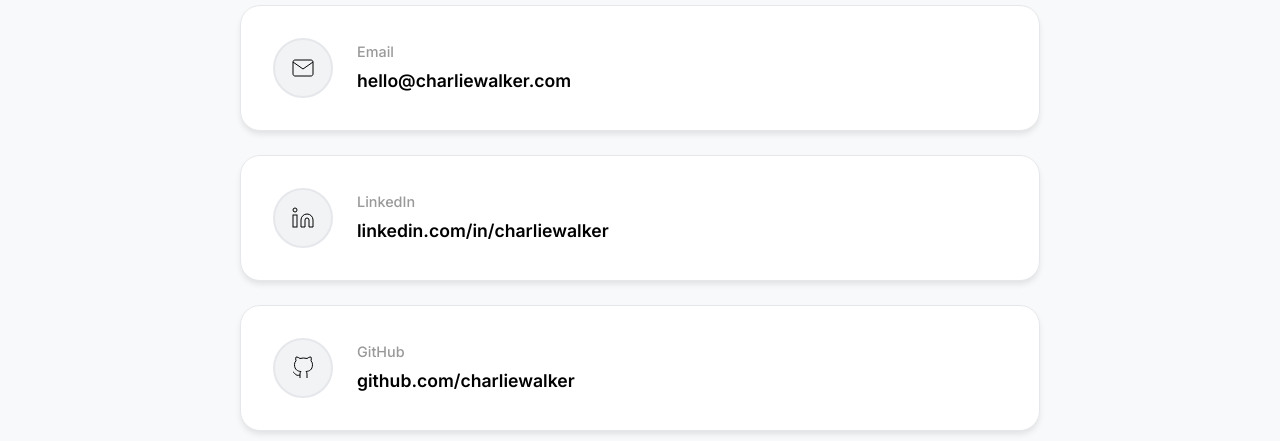
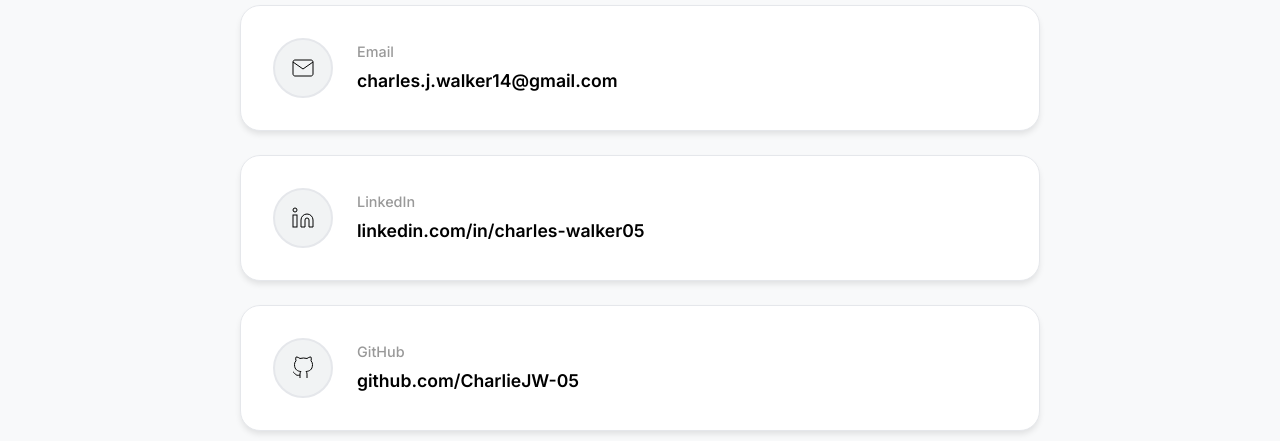
Before and after one commit to CharlieJW-05/charliejw-05.github.io, a plain HTML site: page index.html in a window 1280 px wide. Shown: the part 4055-4496 px from the top of the page. Drawn offline with Linux system fonts and the light colour scheme.

Commit message:
Update contact information with correct email, LinkedIn, and GitHub links

```diff
--- a/index.html
+++ b/index.html
@@ -252,7 +252,7 @@
                     Whether it's development, photography, or videography, let's create something amazing.
                 </p>
                 <div class="contact-methods">
-                    <a href="mailto:hello@charliewalker.com" class="contact-method">
+                    <a href="mailto:charles.j.walker14@gmail.com" class="contact-method">
                         <div class="contact-icon">
                             <svg viewBox="0 0 24 24" fill="none" stroke="currentColor">
                                 <path d="M4 4h16c1.1 0 2 .9 2 2v12c0 1.1-.9 2-2 2H4c-1.1 0-2-.9-2-2V6c0-1.1.9-2 2-2z"></path>
@@ -261,10 +261,10 @@
                         </div>
                         <div class="contact-info">
                             <span class="contact-label">Email</span>
-                            <span class="contact-value">hello@charliewalker.com</span>
+                            <span class="contact-value">charles.j.walker14@gmail.com</span>
                         </div>
                     </a>
-                    <a href="https://linkedin.com/in/charliewalker" class="contact-method">
+                    <a href="https://www.linkedin.com/in/charles-walker05/" class="contact-method">
                         <div class="contact-icon">
                             <svg viewBox="0 0 24 24" fill="none" stroke="currentColor">
                                 <path d="M16 8a6 6 0 0 1 6 6v7h-4v-7a2 2 0 0 0-2-2 2 2 0 0 0-2 2v7h-4v-7a6 6 0 0 1 6-6z"></path>
@@ -274,10 +274,10 @@
                         </div>
                         <div class="contact-info">
                             <span class="contact-label">LinkedIn</span>
-                            <span class="contact-value">linkedin.com/in/charliewalker</span>
+                            <span class="contact-value">linkedin.com/in/charles-walker05</span>
                         </div>
                     </a>
-                    <a href="https://github.com/charliewalker" class="contact-method">
+                    <a href="https://github.com/CharlieJW-05" class="contact-method">
                         <div class="contact-icon">
                             <svg viewBox="0 0 24 24" fill="none" stroke="currentColor">
                                 <path d="M9 19c-5 1.5-5-2.5-7-3m14 6v-3.87a3.37 3.37 0 0 0-.94-2.61c3.14-.35 6.44-1.54 6.44-7A5.44 5.44 0 0 0 20 4.77 5.07 5.07 0 0 0 19.91 1S18.73.65 16 2.48a13.38 13.38 0 0 0-7 0C6.27.65 5.09 1 5.09 1A5.07 5.07 0 0 0 5 4.77a5.44 5.44 0 0 0-1.5 3.78c0 5.42 3.3 6.61 6.44 7A3.37 3.37 0 0 0 9 18.13V22"></path>
@@ -285,7 +285,7 @@
                         </div>
                         <div class="contact-info">
                             <span class="contact-label">GitHub</span>
-                            <span class="contact-value">github.com/charliewalker</span>
+                            <span class="contact-value">github.com/CharlieJW-05</span>
                         </div>
                     </a>
                 </div>
```
